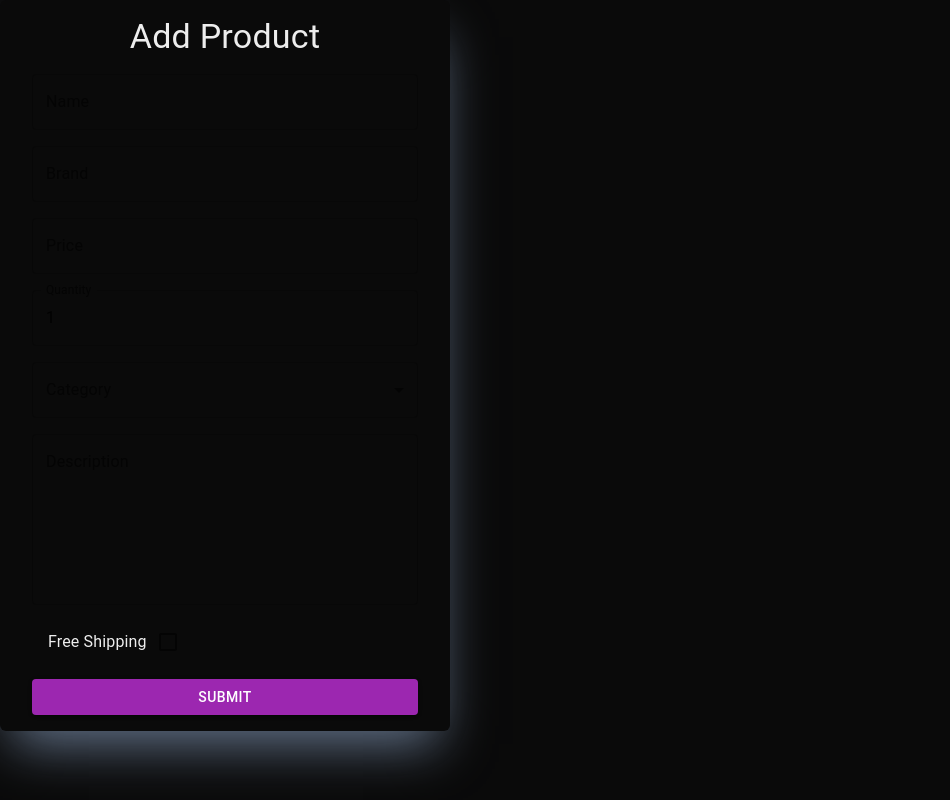
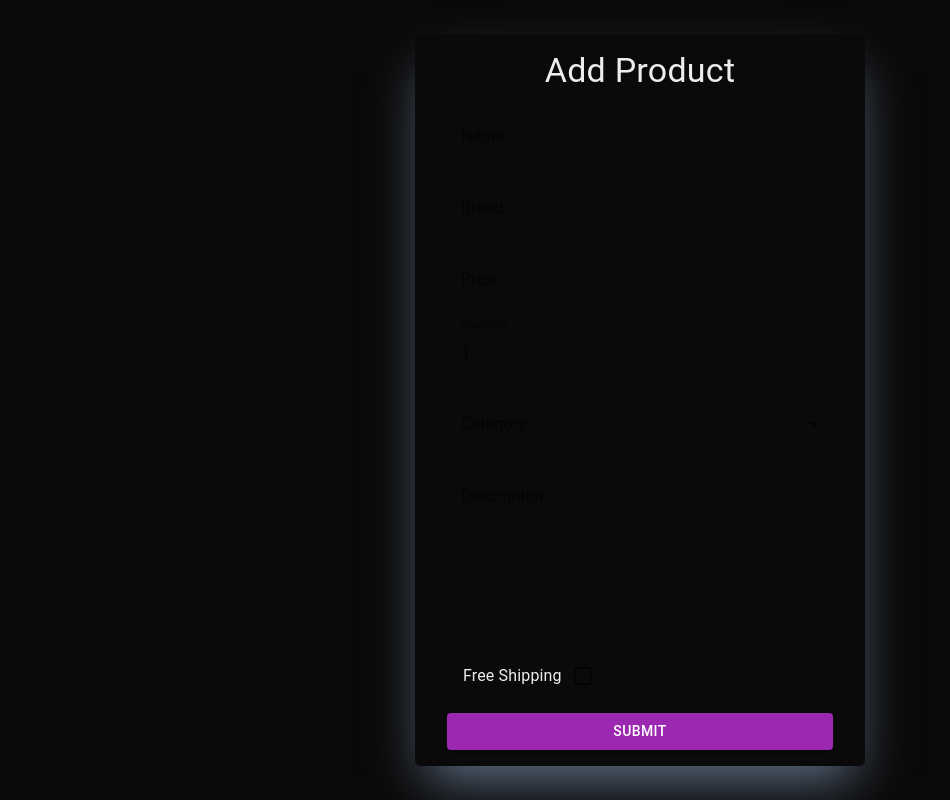
Before and after one commit to PrashantAcharya0/MERN, a Next.js app in the folder ecomerce-ui/: page /add-product in a window 1280 px wide. Shown: the whole page, without its empty margins (0-950 px from the left). Built offline with nearby package versions, Linux system fonts and the light colour scheme.

Commit message:
User login and register api hit

```diff
--- /dev/null
+++ b/ecomerce-ui/app/(center)/layout.js
@@ -0,0 +1,14 @@
+export const metadata = {
+  title: 'Add And Edit Product',
+  description: 'Login and register page',
+};
+
+const CenterLayout = ({ children }) => {
+  return (
+    <div className={`h-screen w-full flex  justify-center items-center`}>
+      {children}
+    </div>
+  );
+};
+
+export default CenterLayout;
```
